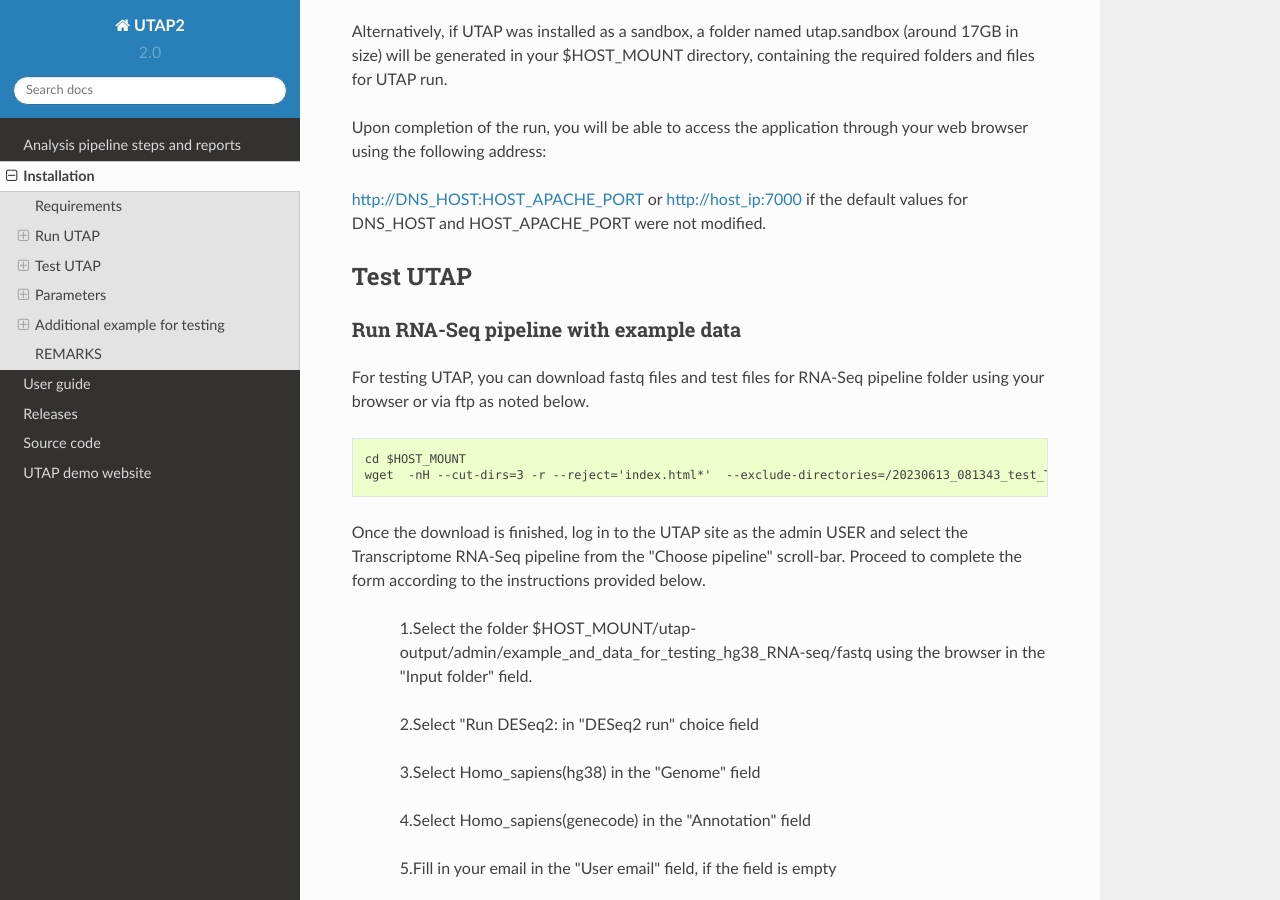
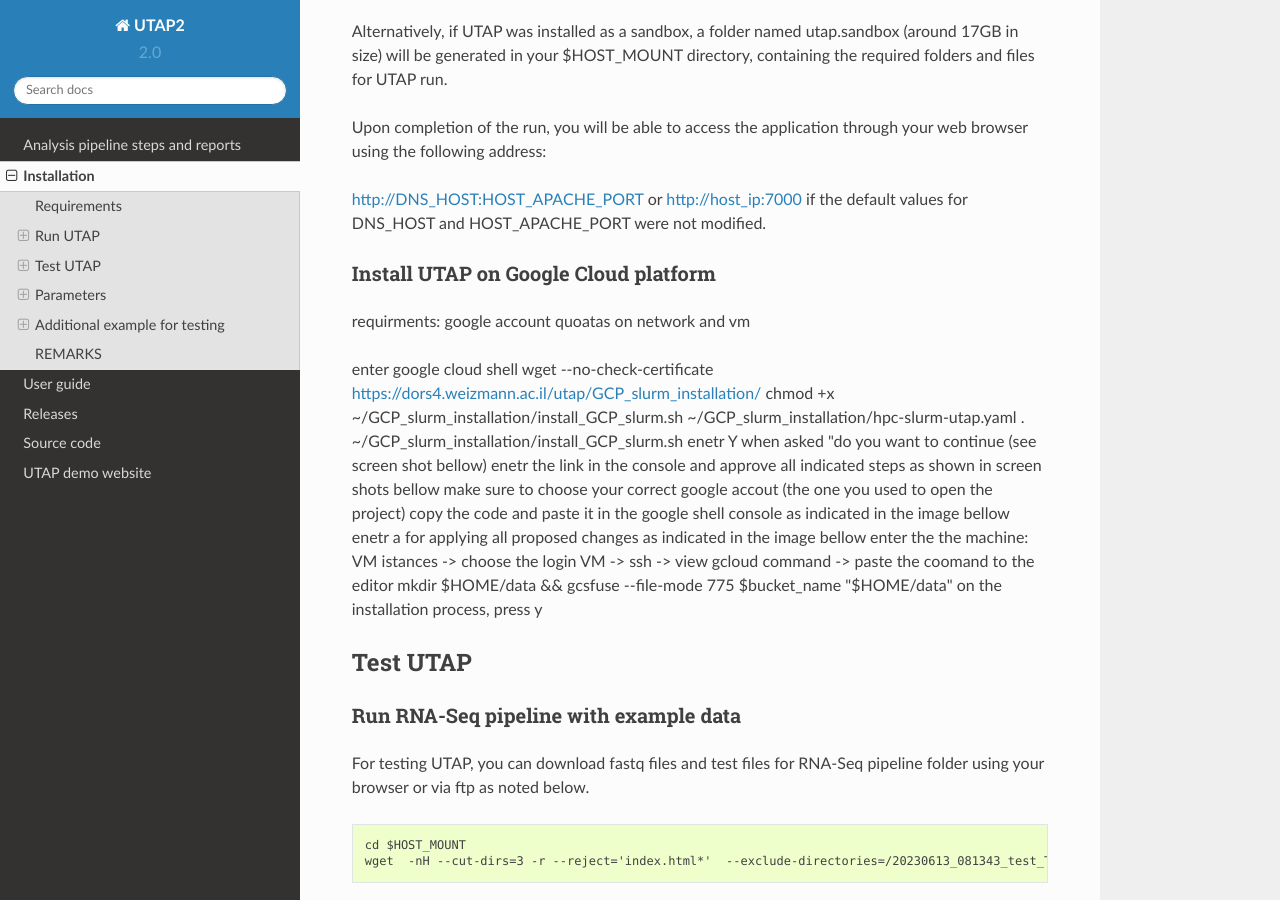
Before and after one commit to utap2/utap2, a Sphinx documentation site: the page built from docs/rst/installation.rst, in a window 1280 px wide and 900 px high, scrolled down 2924 px. Built offline with Sphinx 7.4.7 and the Read the Docs theme 2.0.0, drawn with Linux system fonts in a browser that asks for light colours.

Commit message:
add new branch devel

```diff
--- a/docs/rst/installation.rst
+++ b/docs/rst/installation.rst
@@ -146,8 +146,25 @@ http://host_ip:7000
 if the default values for DNS_HOST and HOST_APACHE_PORT were not modified.
 
 
+Install UTAP on Google Cloud platform
+-------------------------------------
+requirments:
+google account
+quoatas on network and vm
 
-
+enter google cloud shell
+wget --no-check-certificate https://dors4.weizmann.ac.il/utap/GCP_slurm_installation/
+chmod +x  ~/GCP_slurm_installation/install_GCP_slurm.sh ~/GCP_slurm_installation/hpc-slurm-utap.yaml
+. ~/GCP_slurm_installation/install_GCP_slurm.sh
+enetr Y when asked "do you want to continue (see screen shot bellow)
+enetr the link in the console and approve all indicated steps as shown in screen shots bellow
+make sure to choose your correct google accout (the one you used to open the project)
+copy the code and paste it in the google shell  console as indicated in the image bellow
+enetr a for applying all proposed changes as indicated in the image bellow
+enter the the machine:
+VM istances -> choose the login VM  -> ssh -> view gcloud command -> paste the coomand to the editor
+mkdir $HOME/data && gcsfuse --file-mode 775 $bucket_name "$HOME/data"
+on the installation process, press y
 
 Test UTAP
 =========
```
Also changed, not shown: docs/figures/MARS_Seq_example_form_backup.png (added), docs/figures/pipeline_old_backup_11.7.23.png (added), 10 other files.
